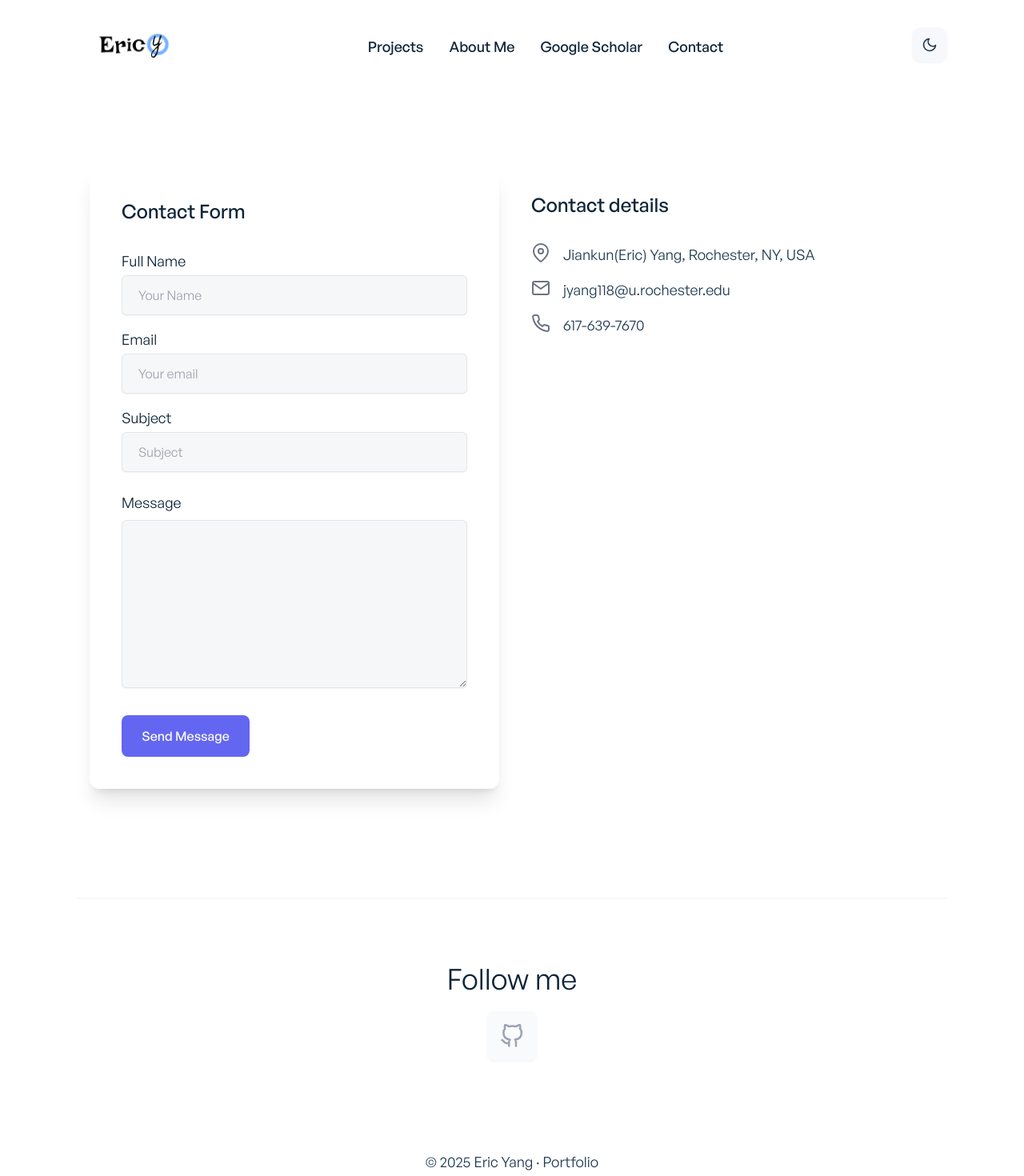
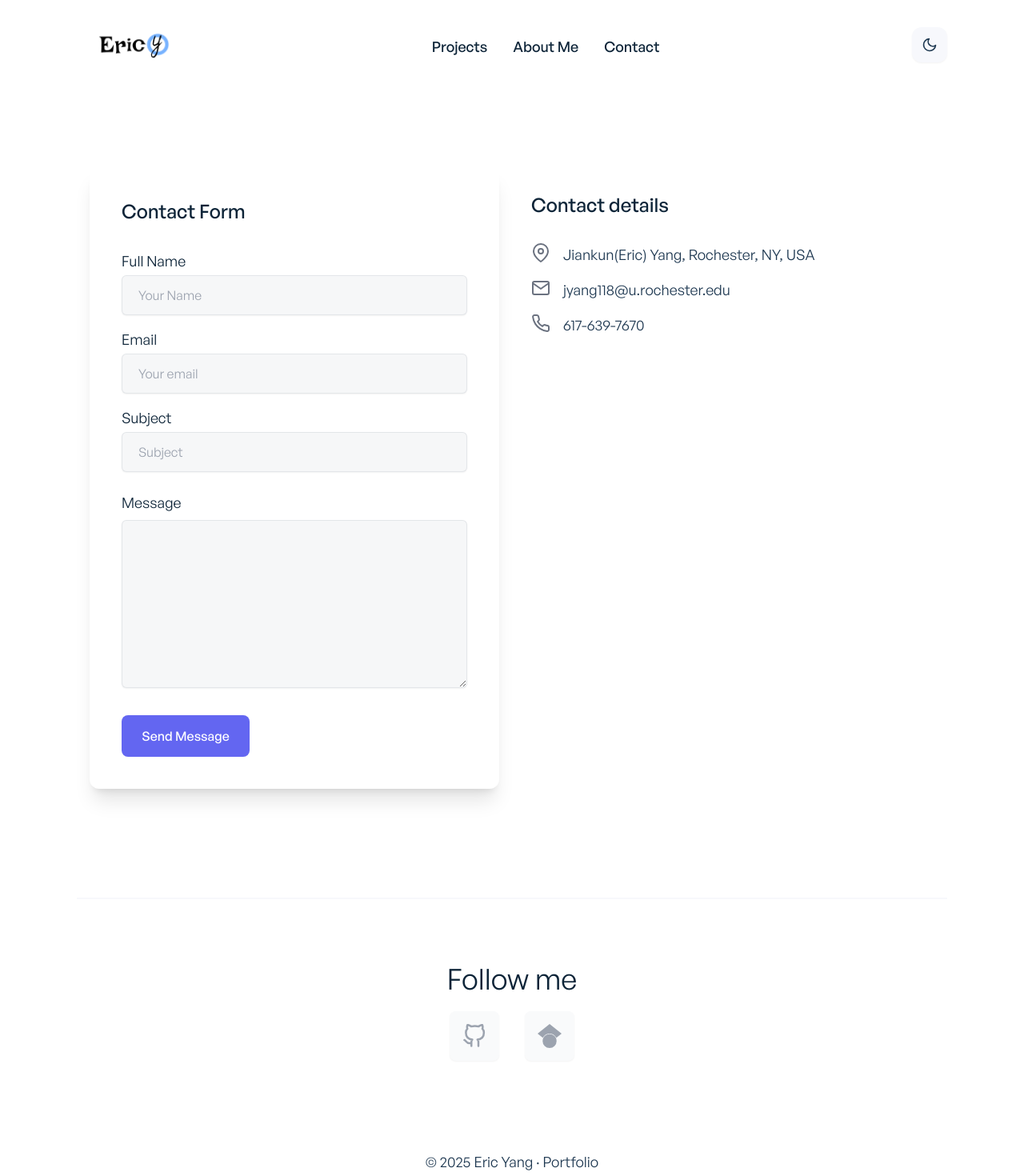
Before and after one commit to Eric-yyyyy/Eric-Portfolio, a React (Create React App) app: page /contact in a window 1280 px wide. Shown: the top 1470 px of the page at 80% size. Built offline with nearby package versions, Linux system fonts and the light colour scheme.

Commit message:
google scholar icon

```diff
--- a/src/components/shared/AppFooter.jsx
+++ b/src/components/shared/AppFooter.jsx
@@ -5,6 +5,7 @@ import {
 	FiGlobe,
 	FiYoutube,
 } from 'react-icons/fi';
+import { SiGooglescholar } from "react-icons/si";
 import AppFooterCopyright from './AppFooterCopyright';
 
 const socialLinks = [
@@ -17,12 +18,12 @@ const socialLinks = [
 		id: 2,
 		icon: <FiGithub />,
 		url: 'https://github.com/Eric-yyyyy',
-	}
-	// {
-	// 	id: 3,
-	// 	icon: <FiTwitter />,
-	// 	url: 'https://twitter.com/realstoman',
-	// },
+	},
+	{
+		id: 3,
+		icon: <SiGooglescholar />,
+		url: 'https://scholar.google.com/citations?user=TylcXnYAAAAJ&hl=en',
+	},
 	// {
 	// 	id: 4,
 	// 	icon: <FiLinkedin />,
--- a/src/components/shared/AppHeader.jsx
+++ b/src/components/shared/AppHeader.jsx
@@ -121,7 +121,7 @@ const AppHeader = () => {
 					>
 						About Me
 					</Link>
-					<a
+					{/* <a
 						href="https://scholar.google.com/citations?user=TylcXnYAAAAJ&hl=en"
 						target="_blank"
 						rel="noopener noreferrer"
@@ -129,7 +129,7 @@ const AppHeader = () => {
 						aria-label="Google Scholar"
 					>
 						Google Scholar
-					</a>
+					</a> */}
 					<Link
 						to="/contact"
 						className="block text-left text-lg text-primary-dark dark:text-ternary-light hover:text-secondary-dark dark:hover:text-secondary-light  sm:mx-4 mb-2 sm:py-2 border-t-2 pt-3 sm:pt-2 sm:border-t-0 border-primary-light dark:border-secondary-dark"
@@ -164,7 +164,7 @@ const AppHeader = () => {
 					>
 						About Me
 					</Link>
-					<a
+					{/* <a
 						href="https://scholar.google.com/citations?user=TylcXnYAAAAJ&hl=en"
 						target="_blank"
 						rel="noopener noreferrer"
@@ -172,7 +172,7 @@ const AppHeader = () => {
 						aria-label="Google Scholar"
 					>
 						Google Scholar
-					</a>
+					</a> */}
 					<Link
 						to="/contact"
 						className="block text-left text-lg text-primary-dark dark:text-ternary-light hover:text-secondary-dark dark:hover:text-secondary-light  sm:mx-4 mb-2 sm:py-2"
```
